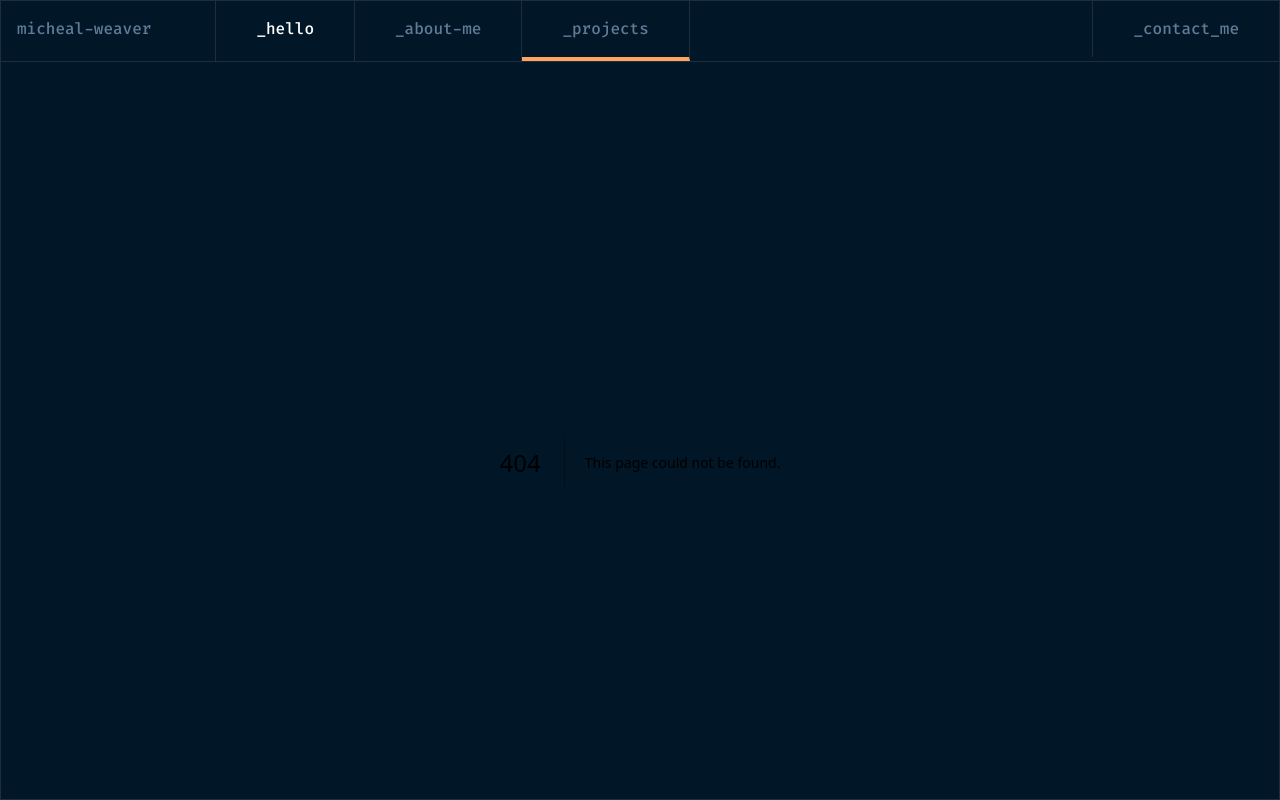
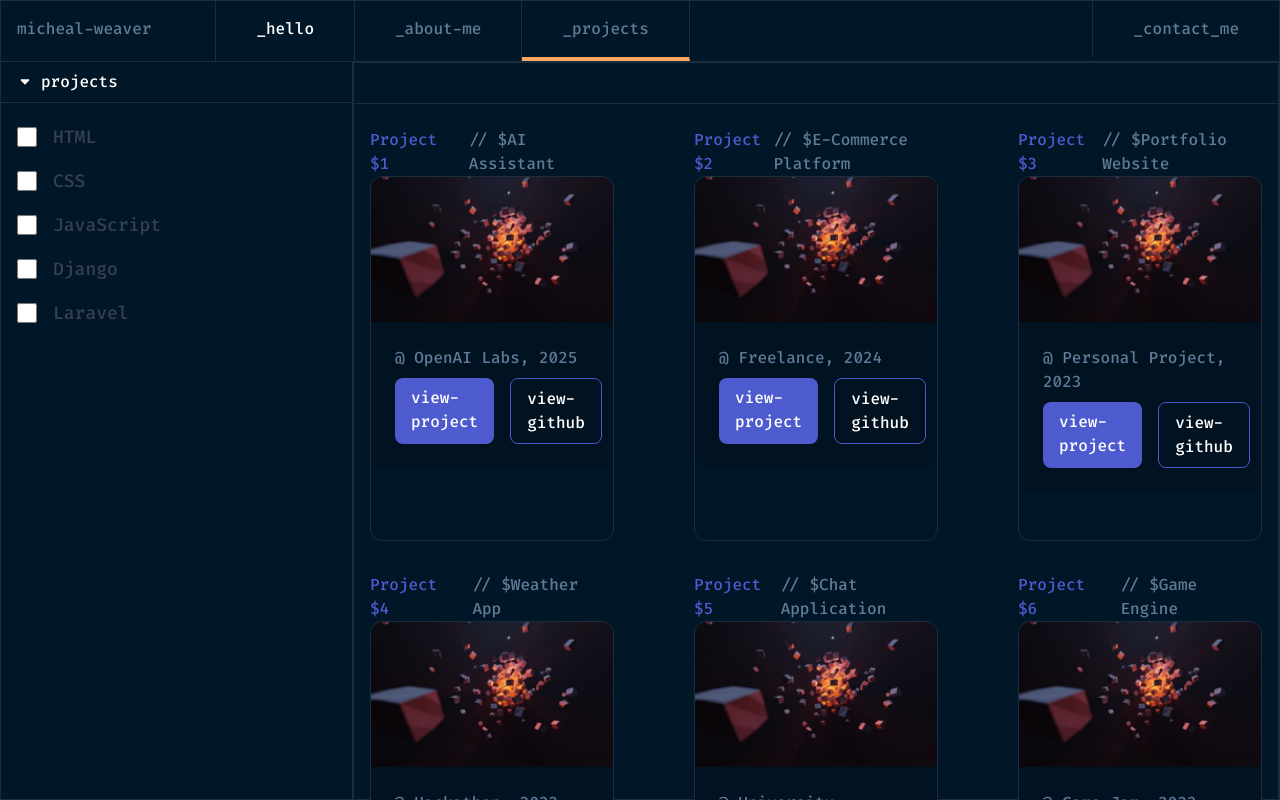
Before and after one commit to rrakesh28/portfolio-v2, a Next.js app: page /projects in a window 1280 px wide. Before the commit this address had no page. Shown: the top 800 px of the page. Built offline with nearby package versions, Linux system fonts and the light colour scheme.

Commit message:
projects page

```diff
--- /dev/null
+++ b/app/projects/page.tsx
@@ -0,0 +1,169 @@
+"use client";
+import AboutMe from "@/components/AboutMe";
+import Drawing from "@/components/Drawing";
+import HighSchool from "@/components/HighSchool";
+import Movies from "@/components/Movies";
+import ProjectCard from "@/components/ProjectCard";
+import Reading from "@/components/Reading";
+import University from "@/components/University";
+import { Project } from "@/utils/types";
+import React, { useEffect, useState } from "react";
+import { TiArrowSortedDown } from "react-icons/ti";
+
+const Projects: React.FC = () => {
+  const projects: Project[] = [
+    {
+      year: "2025",
+      title: "AI Assistant",
+      banner_image: "/assets/images/project_banner.png",
+      made_at: "OpenAI Labs",
+      built_with: ["TypeScript", "Python", "React"],
+      project_link: "https://example.com/ai-assistant",
+      github_link: "https://github.com/username/ai-assistant",
+    },
+    {
+      year: "2024",
+      title: "E-Commerce Platform",
+      banner_image: "/assets/images/project_banner.png",
+      made_at: "Freelance",
+      built_with: ["JavaScript", "Node.js", "MongoDB"],
+      project_link: "https://example.com/ecommerce-platform",
+      github_link: "https://github.com/username/ecommerce-platform",
+    },
+    {
+      year: "2023",
+      title: "Portfolio Website",
+      banner_image: "/assets/images/project_banner.png",
+      made_at: "Personal Project",
+      built_with: ["HTML", "CSS", "JavaScript"],
+      project_link: "https://example.com/portfolio",
+      github_link: "https://github.com/username/portfolio-website",
+    },
+    {
+      year: "2023",
+      title: "Weather App",
+      banner_image: "/assets/images/project_banner.png",
+      made_at: "Hackathon",
+      built_with: ["Python", "Flask", "OpenWeather API"],
+      project_link: "https://example.com/weather-app",
+      github_link: "https://github.com/username/weather-app",
+    },
+    {
+      year: "2022",
+      title: "Chat Application",
+      banner_image: "/assets/images/project_banner.png",
+      made_at: "University Project",
+      built_with: ["Java", "Spring Boot", "WebSocket"],
+      project_link: "https://example.com/chat-application",
+      github_link: "https://github.com/username/chat-application",
+    },
+    {
+      year: "2022",
+      title: "Game Engine",
+      banner_image: "/assets/images/project_banner.png",
+      made_at: "Game Jam",
+      built_with: ["C++", "OpenGL"],
+      project_link: null,
+      github_link: "https://github.com/username/game-engine",
+    },
+  ];
+
+  const technologies = ["HTML", "CSS", "JavaScript", "Django", "Laravel"];
+
+  const [selectedTechnologies, setSelectedTechnologies] = useState<string[]>(
+    []
+  );
+
+  const [filteredProjects, setFilteredProjects] = useState<Project[]>(projects);
+
+  useEffect(() => {
+    if (selectedTechnologies.length < 1) {
+      setFilteredProjects(projects);
+      return;
+    }
+    setFilteredProjects(
+      projects.filter((project) =>
+        selectedTechnologies.every((tech) => project.built_with.includes(tech))
+      )
+    );
+  }, [selectedTechnologies]);
+
+  const onCheck = (technology: string) => {
+    if (selectedTechnologies.includes(technology)) {
+      setSelectedTechnologies(
+        selectedTechnologies.filter((item) => item !== technology)
+      );
+    } else {
+      setSelectedTechnologies([...selectedTechnologies, technology]);
+    }
+  };
+
+  return (
+    <div className="h-full flex">
+      <div className="w-[22rem] border-r border-r-lines">
+        <button className="w-full px-4 py-2 flex items-center gap-2 text-white border-b border-b-lines">
+          <TiArrowSortedDown />
+          <span>projects</span>
+        </button>
+        <div className="w-full mt-5 px-4 space-y-4">
+          {technologies.map((technology, index) => {
+            return (
+              <div key={index} className="flex items-center space-x-4">
+                <input
+                  type="checkbox"
+                  id={`checkbox-${index}`}
+                  value={technology}
+                  className="w-5 h-5 text-red-600 bg-gray-100 border-gray-300 rounded focus:ring-2"
+                  onChange={(e) => {
+                    onCheck(technology);
+                  }}
+                />
+
+                <label
+                  htmlFor={`checkbox-${index}`}
+                  className={`${
+                    selectedTechnologies.includes(technology)
+                      ? "text-white"
+                      : "text-gray-700"
+                  } text-lg`}
+                >
+                  {technology}
+                </label>
+              </div>
+            );
+          })}
+        </div>
+      </div>
+      <div className="flex-1 w-full border border-lines">
+        <div className="custom__scrollbar w-full border-b border-b-lines flex overflow-auto">
+          <div className="px-4 py-2 w-full flex items-center space-x-4 text-secondary-muted">
+            {selectedTechnologies.length < 1 && (
+              <p className="opacity-0">technologies</p>
+            )}
+            <div>
+              <p>{selectedTechnologies.join(", ")}</p>
+            </div>
+            {selectedTechnologies.length > 0 && (
+              <button onClick={() => setSelectedTechnologies([])}>x</button>
+            )}
+          </div>
+        </div>
+        <div className="w-full px-4 mt-6 grid grid-cols-3 gap-20">
+          {filteredProjects.map((project, index) => {
+            return (
+              <div key={`project_${index}`}>
+                <div className="flex gap-2 items-center">
+                  <p className="text-secondary-blue">Project ${index + 1}</p>
+                  <p className="text-secondary-muted">// ${project.title}</p>
+                </div>
+                <ProjectCard project={project} />
+              </div>
+            );
+          })}
+        </div>
+      </div>
+    </div>
+  );
+};
+
+export default Projects;
--- /dev/null
+++ b/components/ProjectCard.tsx
@@ -0,0 +1,44 @@
+import { Project } from "@/utils/types";
+import Image from "next/image";
+import React from "react";
+
+const ProjectCard: React.FC<{ project: Project }> = ({ project }) => {
+  return (
+    <div className=" rounded-xl border border-lines h-full">
+      <Image
+        src={project.banner_image}
+        height={145}
+        width={370}
+        alt={project.title || "Project Banner"}
+        className="w-full h-[145px] rounded-t-xl object-cover"
+      />
+      <div className="p-6 rounded-b-xl bg-primary-light">
+        <p className="text-secondary-muted">
+          @ {project.made_at}, {project.year}
+        </p>
+        <div className="flex gap-4 mt-2">
+          {project.project_link && (
+            <a
+              href={project.project_link}
+              target="_blank"
+              className="text-white bg-secondary-blue px-4 py-2 rounded-lg"
+            >
+              view-project
+            </a>
+          )}
+          {project.github_link && (
+            <a
+              href={project.github_link}
+              target="_blank"
+              className="text-white border border-secondary-blue px-4 py-2 rounded-lg"
+            >
+              view-github
+            </a>
+          )}
+        </div>
+      </div>
+    </div>
+  );
+};
+
+export default ProjectCard;
--- /dev/null
+++ b/utils/types.ts
@@ -0,0 +1,10 @@
+
+export interface  Project {
+  year: string;
+  title: string;
+  banner_image: string,
+  made_at: string;
+  built_with: string[];
+  project_link: string | null;
+  github_link: string | null;
+};
```
Also changed, not shown: public/assets/images/project_banner.png (added).
